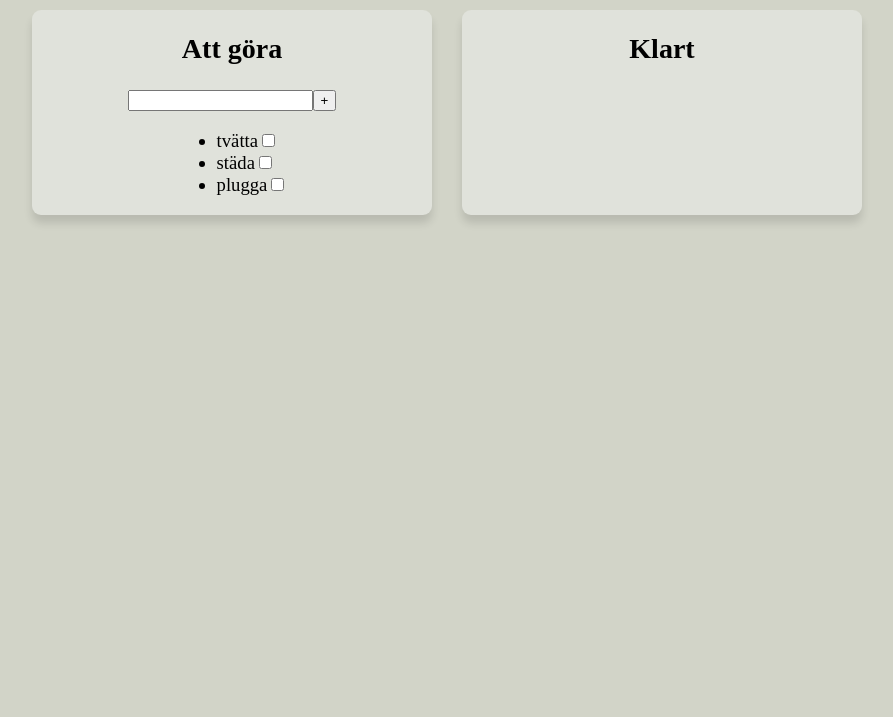
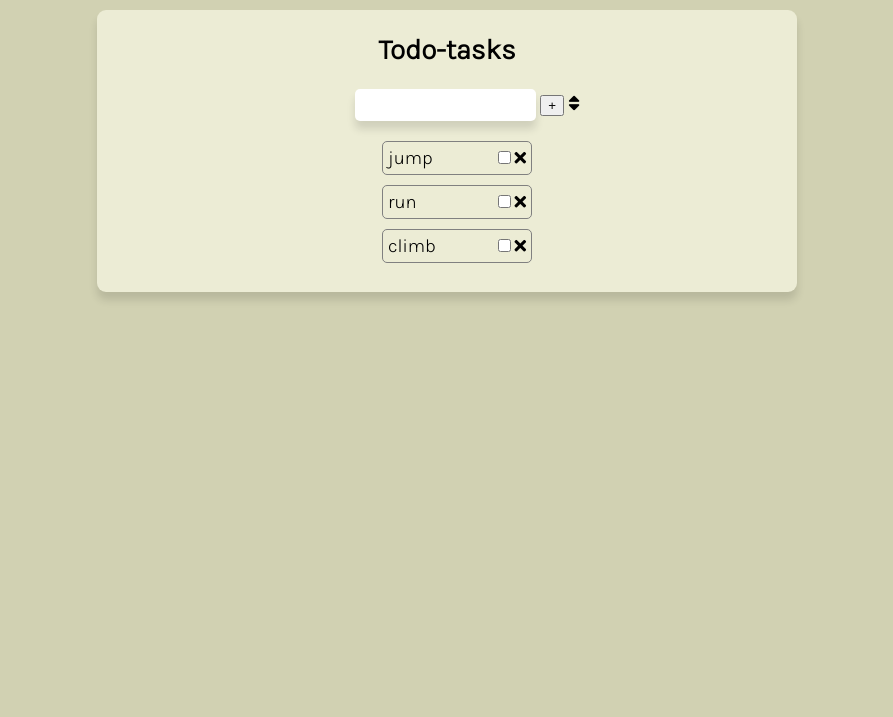
Before and after one commit to sofiaborg/todo_project, a website: page index.html in a window 1280 px wide. Shown: the part 91-808 px from the top of the page, without its empty margins (193-1086 px from the left). Drawn offline with Linux system fonts and the light colour scheme.

Commit message:
VG criteria done

```diff
--- a/index.html
+++ b/index.html
@@ -4,6 +4,12 @@
     <meta charset="UTF-8" />
     <meta http-equiv="X-UA-Compatible" content="IE=edge" />
     <meta name="viewport" content="width=device-width, initial-scale=1.0" />
+    <link rel="preconnect" href="https://fonts.googleapis.com" />
+    <link rel="preconnect" href="https://fonts.gstatic.com" crossorigin />
+    <link
+      href="https://fonts.googleapis.com/css2?family=Karla:wght@300&display=swap"
+      rel="stylesheet"
+    />
     <link
       rel="stylesheet"
       href="https://use.fontawesome.com/releases/v5.15.4/css/all.css"
@@ -15,15 +21,14 @@
   </head>
   <body>
     <div id="container">
-      <h1>Todo-lista</h1>
+      <h1>A regular todo-list</h1>
       <div id="todo-container">
         <div id="task-container">
-          <h2>Att göra</h2>
-          <form id="newTask">
-            <input id="input" type="text" /><button id="newTodoBtn">+</button>
+          <h2>Todo-tasks</h2>
+          <form id="form">
+            <input id="input" type="text" /> <button id="newTodoBtn">+</button>
           </form>
         </div>
-        <div id="complete-container"><h2>Klart</h2></div>
       </div>
     </div>
     <script src="js/script.js"></script>
--- a/js/script.js
+++ b/js/script.js
@@ -5,64 +5,104 @@ class Todos {
   }
 }
 
-let taskOne = new Todos("tvätta");
-let taskTwo = new Todos("städa");
-let taskThree = new Todos("plugga");
+let taskOne = new Todos("jump");
+let taskTwo = new Todos("run");
+let taskThree = new Todos("climb");
 
 window.onload = function () {
   document.getElementById("input");
   let newTodoBtn = document.getElementById("newTodoBtn");
   newTodoBtn.addEventListener("click", handleNewTask);
+  let sortTasks = document.createElement("span");
+  sortTasks.title = "Sort by task status";
+  sortTasks.className = "fas fa-sort";
+  document.getElementById("form").appendChild(sortTasks);
+  sortTasks.addEventListener("click", handleSort);
 
   printTodos();
 };
 
 let listItem = [taskOne, taskTwo, taskThree];
 let ulList = document.createElement("ul");
+ulList.className = "ulStyle";
 let container = document.getElementById("task-container");
 let completeContainer = document.getElementById("complete-container");
 
 //en funktion för att skriva ut array
 function printTodos() {
-  ulList.innerHTML = ""; //gör innehållet tomt innan loopen för att inte allt ska skrivas ut dubbelt
+  //gör innehållet tomt innan loopen för att inte allt ska skrivas ut dubbelt
+  ulList.innerHTML = "";
   for (let i = 0; i < listItem.length; i++) {
     let li = document.createElement("li");
     li.innerHTML = listItem[i].uppgift;
+    li.className = "liStyle";
+
+    //skapar en checkbox för att klarmarkera tasks
     let completeBtn = document.createElement("input");
     completeBtn.type = "checkbox";
     completeBtn.className = "checkboxStyle";
-    li.appendChild(completeBtn);
 
+    //skapar en remove-knapp för att ta bort tasks
+    let removeBtn = document.createElement("p");
+    removeBtn.className = "fas fa-times";
+
+    // skapar en div som jag lägger knapparna i
+    let btnDiv = document.createElement("div");
+    btnDiv.appendChild(completeBtn);
+    btnDiv.appendChild(removeBtn);
+
+    // lägger in knapp-divarna ihop med li-elementen
+    li.appendChild(btnDiv);
+
+    //om task är markerad, låt den vara markerad och lägg till class "markcomplete"
     if (listItem[i].status == true) {
+      li.className = "markcomplete";
       completeBtn.checked = true;
     }
-
+    //skapa klickhändelse när man klickar i checkbox
     completeBtn.addEventListener("click", () => {
       btnClick(i);
+    });
+
+    //skapa klickhändelse när man klickar på remove-knapp
+    removeBtn.addEventListener("click", () => {
+      remove(i);
     });
 
     ulList.appendChild(li);
   } //for-loop slutar
 
   container.appendChild(ulList);
-  console.log(listItem);
 }
 
 function btnClick(i) {
   console.log(i);
-
   listItem[i].status = !listItem[i].status;
   if (listItem[i].status == true) {
     this.checked = true;
   }
   printTodos();
+  console.log(listItem);
+}
+
+function remove(i) {
+  listItem.splice(i, 1);
+  printTodos();
 }
 
 function handleNewTask() {
+  event.preventDefault();
   let newTask = new Todos(input.value);
   listItem.push(newTask);
-  console.log(newTask);
+  input.value = "";
+  printTodos();
+  console.log(listItem);
+}
+
+function handleSort() {
+  listItem.sort(function (a, b) {
+    return a.status - b.status;
+  });
+  console.log(listItem);
   printTodos();
 }
-
-console.log(ulList);
--- a/scss/main.scss
+++ b/scss/main.scss
@@ -1,39 +1,93 @@
 body,
 html {
+  font-family: "Karla", sans-serif;
   font-size: 14pt;
-  font-family: calibri light;
-  background-color: #d2d4c8;
   height: 100%;
+  background-color: rgb(209, 209, 178);
   #container {
     display: flex;
     flex-direction: column;
     justify-content: center;
     align-items: center;
-
-    #task-container,
-    #complete-container {
-      background-color: #e0e2db;
-      width: 400px;
+    h1 {
+      font-family: Helvetica, sans-serif;
+    }
+    #todo-container {
+      #task-container {
+        background-color: rgb(236, 236, 213);
+        width: 300px;
         border-radius: 9px;
         box-shadow: 0 8px 8px rgba(0, 0, 0, 0.12);
         display: flex;
+        justify-content: space-between;
         flex-direction: column;
         align-items: center;
+        #form {
+          padding-left: 41px;
+          input {
+            background-color: rgb(255, 255, 255);
+            height: 30px;
+            border-radius: 5px;
+            box-shadow: 0 8px 8px rgba(0, 0, 0, 0.12);
+            border-style: none;
+          }
+          button {
+            cursor: pointer;
+          }
+          span.fas.fa-sort::before {
+            cursor: pointer;
+          }
+        }
+        .ulStyle {
+          width: 150px;
+          margin-top: 20px;
+          margin-left: 20px;
+          padding: 0px;
+          font-size: 1em;
+          display: flex;
+          flex-direction: column;
+
+          .liStyle {
+            padding: 0px;
+            margin-bottom: 10px;
+            padding: 5px;
+            border-radius: 5px;
+            border: 1px solid grey;
+            list-style: none;
+            display: flex;
+            justify-content: space-between;
+            align-items: center;
+            .div {
+              height: 20px;
+            }
+            p {
+              font-size: 0.9em;
+              cursor: pointer;
+              margin: 0px;
+              padding: 0px;
+            }
+            .checkboxStyle {
+              cursor: pointer;
+            }
+          }
+        }
+      }
     }
   }
 }
 
-.liststyle {
-  margin: 20px;
-}
-
-.checkboxStyle {
-  cursor: pointer;
-}
-
 .markcomplete {
-  text-decoration: line-through;
-  color: rgb(94, 94, 94);
+  height: 20px;
+  color: grey;
+  padding: 0px;
+  margin-bottom: 10px;
+  padding: 5px;
+  border-radius: 5px;
+  border: 1px solid grey;
+  list-style: none;
+  display: flex;
+  justify-content: space-between;
+  align-items: center;
 }
 
 .itemstyling {
@@ -41,13 +95,14 @@ html {
 }
 
 @media screen and (min-width: 768px) {
+  body,
+  html {
     #container {
-    display: flex;
-    flex-direction: column;
       #todo-container {
-      display: flex;
-      flex-direction: row;
-      gap: 30px;
+        #task-container {
+          width: 700px;
         }
       }
     }
+  }
+}
```
Also changed, not shown: css/main.css, img/blob.svg (added). Lines whose indentation alone changed are shown as unchanged.
